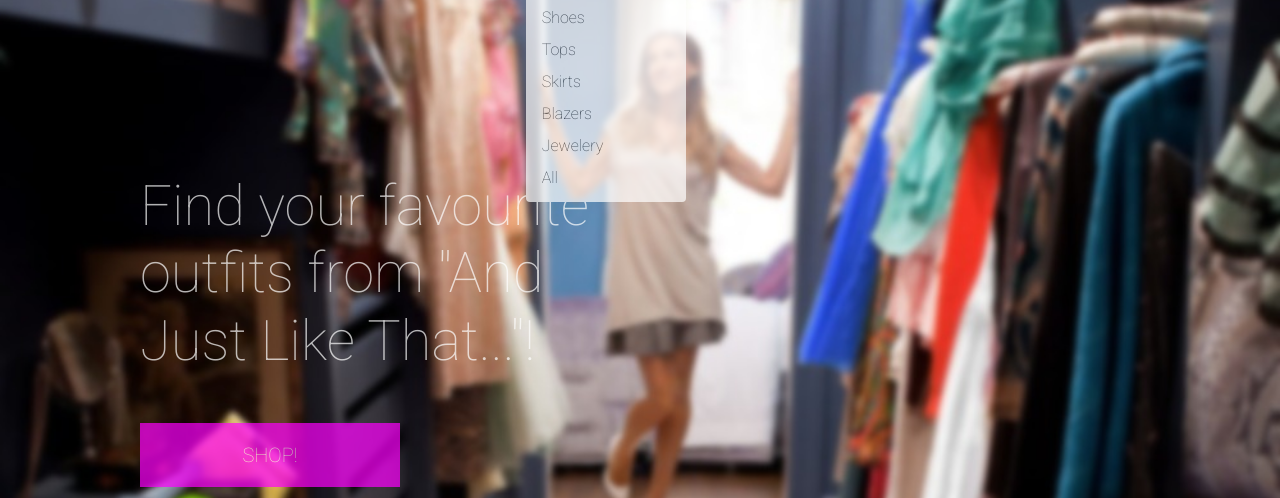
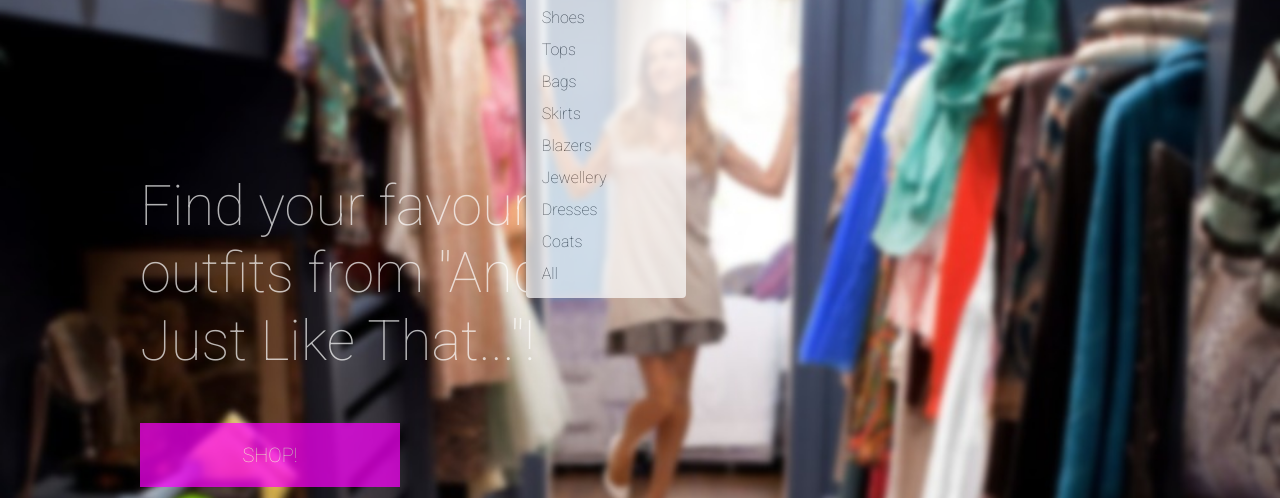
Before and after one commit to Code-Institute-Submissions/alex-1134-and_just_like_that-shop_MayResub, a Django app: page / in a window 1280 px wide, after a click on "Carrie". Shown: the part 128-626 px from the top of the page. Run offline with Django 3.2, Linux system fonts and the light colour scheme; some libraries are stand-ins or nearby versions.

Commit message:
Add sorting by character

```diff
--- a/templates/includes/navigation.html
+++ b/templates/includes/navigation.html
@@ -6,12 +6,15 @@
                 Carrie
             </a>
             <div class="dropdown-menu border-0" aria-labelledby="carrie">
-                <a href="" class="dropdown-item">Shoes</a>
-                <a href="" class="dropdown-item">Tops</a>
-                <a href="" class="dropdown-item">Skirts</a>
-                <a href="" class="dropdown-item">Blazers</a>
-                <a href="" class="dropdown-item">Jewelery</a>
-                <a href="" class="dropdown-item">All</a>
+                <a href="{% url 'items' %}?category=carrie_shoes" class="dropdown-item">Shoes</a>
+                <a href="{% url 'items' %}?category=carrie_tops" class="dropdown-item">Tops</a>
+                <a href="{% url 'items' %}?category=carrie_bags" class="dropdown-item">Bags</a>
+                <a href="{% url 'items' %}?category=carrie_skirts" class="dropdown-item">Skirts</a>
+                <a href="{% url 'items' %}?category=carrie_blazers" class="dropdown-item">Blazers</a>
+                <a href="{% url 'items' %}?category=carrie_jewellery" class="dropdown-item">Jewellery</a>
+                <a href="{% url 'items' %}?category=carrie_dresses" class="dropdown-item">Dresses</a>
+                <a href="{% url 'items' %}?category=carrie_coats" class="dropdown-item">Coats</a>
+                <a href="{% url 'items' %}?category=carrie_shoes, tops, skirts, blazers, jewellery, bags, coats, dresses" class="dropdown-item">All</a>
             </div>
         </li>
 
@@ -20,12 +23,15 @@
                 Charlotte
             </a>
             <div class="dropdown-menu border-0" aria-labelledby="charlotte">
-                <a href="" class="dropdown-item">Shoes</a>
-                <a href="" class="dropdown-item">Tops</a>
-                <a href="" class="dropdown-item">Skirts</a>
-                <a href="" class="dropdown-item">Blazers</a>
-                <a href="" class="dropdown-item">Jewelery</a>
-                <a href="" class="dropdown-item">All</a>
+                <a href="{% url 'items' %}?category=charlotte_shoes" class="dropdown-item">Shoes</a>
+                <a href="{% url 'items' %}?category=charlotte_tops" class="dropdown-item">Tops</a>
+                <a href="{% url 'items' %}?category=charlotte_bags" class="dropdown-item">Bags</a>
+                <a href="{% url 'items' %}?category=charlotte_skirts" class="dropdown-item">Skirts</a>
+                <a href="{% url 'items' %}?category=charlotte_blazers" class="dropdown-item">Blazers</a>
+                <a href="{% url 'items' %}?category=charlotte_jewellery" class="dropdown-item">Jewellery</a>
+                <a href="{% url 'items' %}?category=charlotte_dresses" class="dropdown-item">Dresses</a>
+                <a href="{% url 'items' %}?category=charlotte_coats" class="dropdown-item">Coats</a>
+                <a href="{% url 'items' %}?category=charlotte_shoes, tops, skirts, blazers, jewellery, bags, coats, dresses" class="dropdown-item">All</a>
             </div>
         </li>
 
@@ -34,12 +40,15 @@
                 Miranda
             </a>
             <div class="dropdown-menu border-0" aria-labelledby="miranda">
-                <a href="" class="dropdown-item">Shoes</a>
-                <a href="" class="dropdown-item">Tops</a>
-                <a href="" class="dropdown-item">Skirts</a>
-                <a href="" class="dropdown-item">Blazers</a>
-                <a href="" class="dropdown-item">Jewelery</a>
-                <a href="{% url 'items' %}" class="dropdown-item">All</a>
+                <a href="{% url 'items' %}?category=miranda_shoes" class="dropdown-item">Shoes</a>
+                <a href="{% url 'items' %}?category=miranda_tops" class="dropdown-item">Tops</a>
+                <a href="{% url 'items' %}?category=miranda_bags" class="dropdown-item">Bags</a>
+                <a href="{% url 'items' %}?category=miranda_skirts" class="dropdown-item">Skirts</a>
+                <a href="{% url 'items' %}?category=miranda_blazers" class="dropdown-item">Blazers</a>
+                <a href="{% url 'items' %}?category=miranda_jewellery" class="dropdown-item">Jewellery</a>
+                <a href="{% url 'items' %}?category=miranda_dresses" class="dropdown-item">Dresses</a>
+                <a href="{% url 'items' %}?category=miranda_coats" class="dropdown-item">Coats</a>
+                <a href="{% url 'items' %}?category=miranda_shoes, tops, skirts, blazers, jewellery, bags, coats, dresses" class="dropdown-item">All</a>
             </div>
         </li>
 
```
